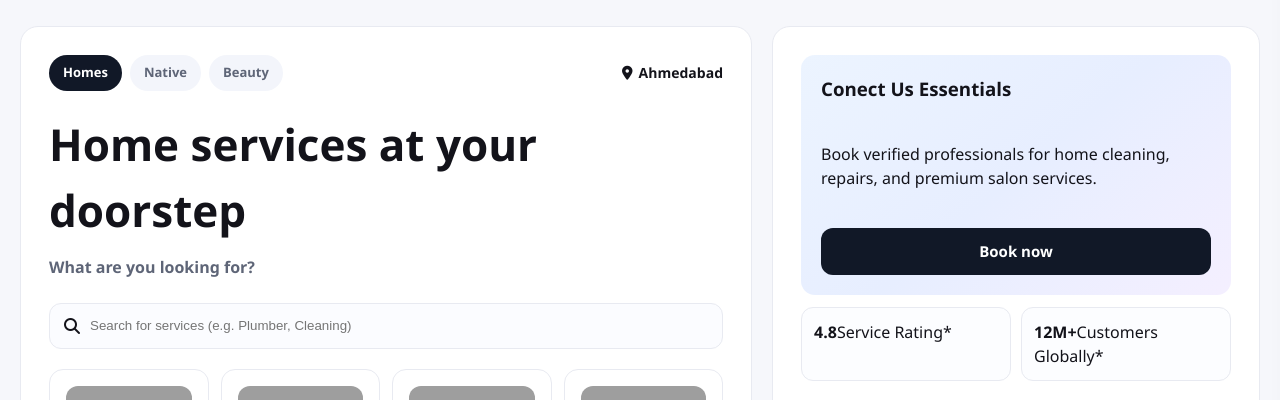
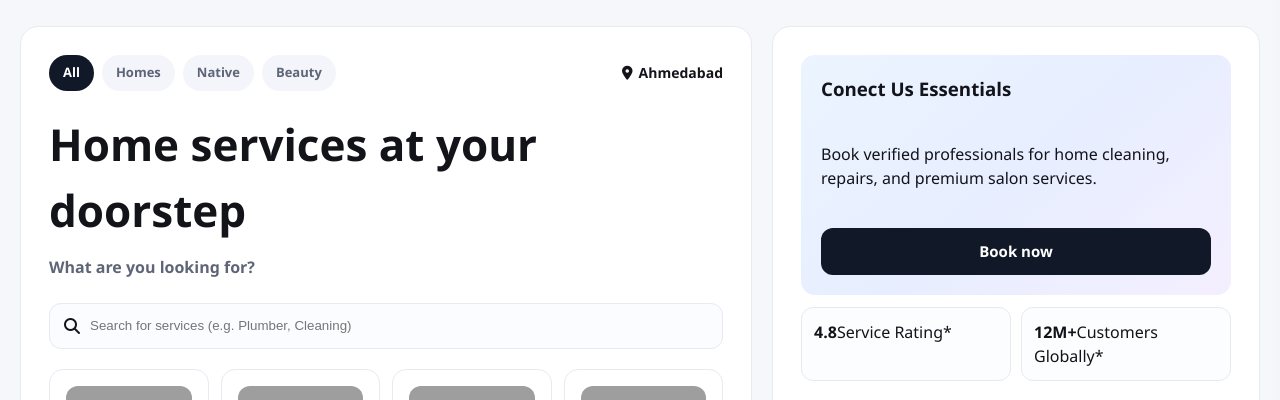
Before and after one commit to Kushalshah0306/Conect-Us, a Flask app: page / in a window 1280 px wide. Shown: the part 81-481 px from the top of the page. Run offline with Flask 3, Linux system fonts and the light colour scheme; data that the repository does not hold is empty; grey boxes are pictures that could not be loaded.

Commit message:
Add files via upload

```diff
--- a/templates/dashboard.html
+++ b/templates/dashboard.html
@@ -184,10 +184,7 @@
         .services-section { padding: 18px 12px; }
         .section-header h2 { font-size: 24px; }
         .services-grid { grid-template-columns: repeat(2, 1fr); gap: 12px; margin-bottom: 24px; }
-        .quick-actions { margin: 16px 12px; padding: 18px; }
-        .quick-actions h3 { font-size: 20px; }
-        .action-buttons { flex-direction: column; }
-        .action-btn { justify-content: center; }
+        .quick-actions { display: none !important; }
     }
 
     /* Global Modal Styles */
--- a/templates/index.html
+++ b/templates/index.html
@@ -40,11 +40,17 @@
         color: #5e6577;
         font-size: 13px;
         font-weight: 700;
+        cursor: pointer;
+        transition: all 0.2s;
     }
 
     .uc-tabs .active {
         background: #111827;
         color: white;
+    }
+
+    .uc-tabs span:hover:not(.active) {
+        background: #e2e8f0;
     }
 
     .cards-section {
@@ -72,6 +78,10 @@
         .service-card .thumb {
             height: 160px !important;
         }
+
+        .uc-hero-right {
+            display: none !important;
+        }
     }
 </style>
 {% endblock %}
@@ -81,9 +91,10 @@
     <div class="uc-hero-left">
         <div class="uc-topline">
             <div class="uc-tabs">
-                <span class="active">Homes</span>
-                <span>Native</span>
-                <span>Beauty</span>
+                <span class="tab-btn active" data-filter="all">All</span>
+                <span class="tab-btn" data-filter="home">Homes</span>
+                <span class="tab-btn" data-filter="native">Native</span>
+                <span class="tab-btn" data-filter="beauty">Beauty</span>
             </div>
             <div class="uc-location"><i class="fas fa-location-dot"></i> Ahmedabad</div>
         </div>
@@ -161,27 +172,49 @@
     document.addEventListener('DOMContentLoaded', function() {
         // Search functionality
         const searchInput = document.getElementById('serviceSearch');
-        if (searchInput) {
-            searchInput.addEventListener('input', function(e) {
-                const term = e.target.value.toLowerCase();
+        const filterTabs = document.querySelectorAll('.tab-btn');
         const allServiceCards = document.querySelectorAll('.category-item, .service-card');
+
+        function applyFilters() {
+            const searchTerm = searchInput ? searchInput.value.toLowerCase() : '';
+            const activeTab = document.querySelector('.tab-btn.active');
+            const categoryFilter = activeTab ? activeTab.getAttribute('data-filter') : 'all';
 
             allServiceCards.forEach(card => {
                 const text = card.textContent.toLowerCase();
-                    const parent = card.parentElement;
+                const isMatch = text.includes(searchTerm);
 
-                    if (text.includes(term)) {
+                // Simplified category matching logic
+                let categoryMatch = (categoryFilter === 'all');
+                if (categoryFilter === 'home') {
+                    // Logic for home services (typically in category-grid)
+                    if (card.parentElement.classList.contains('category-grid') || text.includes('clean') || text.includes('repair')) categoryMatch = true;
+                } else if (categoryFilter === 'native') {
+                    if (text.includes('native') || text.includes('purifier') || text.includes('maintenance')) categoryMatch = true;
+                } else if (categoryFilter === 'beauty') {
+                    if (text.includes('salon') || text.includes('spa') || text.includes('hair') || text.includes('massage')) categoryMatch = true;
+                }
+
+                if (isMatch && categoryMatch) {
                     card.style.display = 'block';
-                        // If it's in a grid, ensure it's visible
-                        if (parent.classList.contains('category-grid') || parent.classList.contains('service-grid')) {
                     card.style.opacity = '1';
-                        }
                 } else {
                     card.style.display = 'none';
                 }
             });
+        }
+
+        if (searchInput) {
+            searchInput.addEventListener('input', applyFilters);
+        }
+
+        filterTabs.forEach(tab => {
+            tab.addEventListener('click', function() {
+                filterTabs.forEach(t => t.classList.remove('active'));
+                this.classList.add('active');
+                applyFilters();
             });
-        }
+        });
     });
 </script>
 {% endif %}
```
Lines whose indentation alone changed are shown as unchanged.
